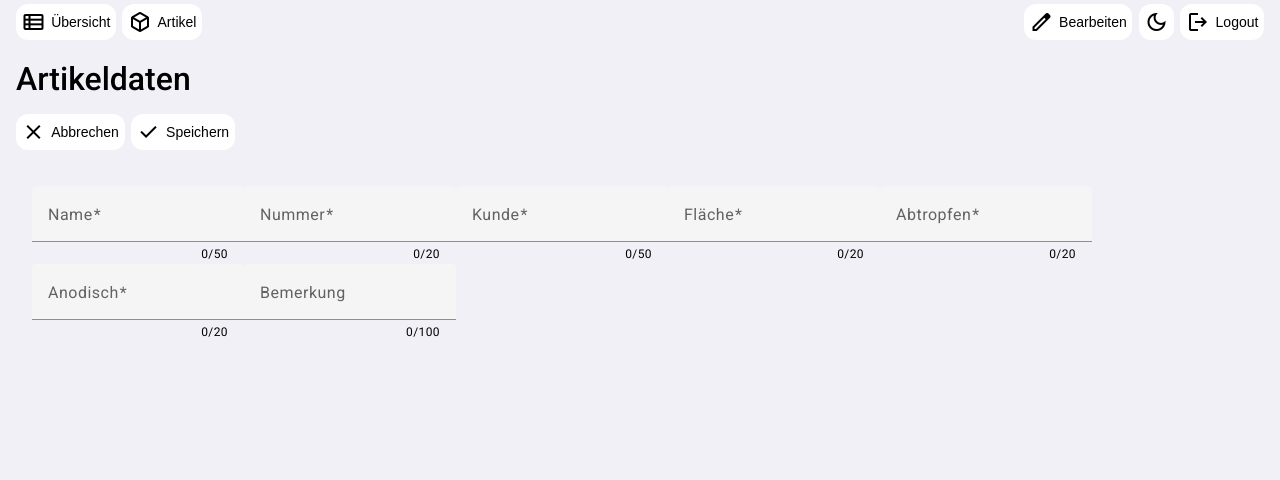
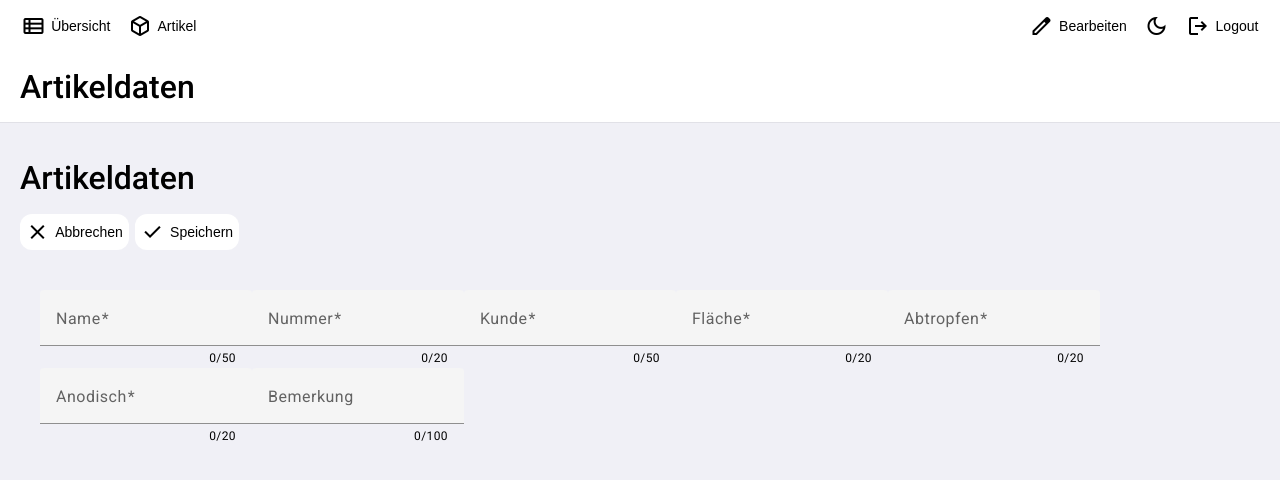
Before and after one commit to rapbru/cas-fee-project2-gravox, an Angular app in the folder frontend/: page /add-article in a window 1280 px wide. Shown: the top 480 px of the page. Built offline with nearby package versions, Linux system fonts and the light colour scheme; sample sign-in values are in the browser's storage.

Commit message:
Created sticky navbar, header, toolbar when scrolling with some kinks to iron out...

```diff
--- a/frontend/src/app/add-article/add-article.component.ts
+++ b/frontend/src/app/add-article/add-article.component.ts
@@ -1,4 +1,4 @@
-import { Component } from '@angular/core';
+import { Component, OnInit } from '@angular/core';
 import { CommonModule } from '@angular/common';
 import { FormsModule } from '@angular/forms';
 import { HttpClient } from '@angular/common/http';
@@ -11,6 +11,7 @@ import { LoggerService } from '../services/logger.service';
 import { environment } from '../../environments/environment';
 import { MatFormFieldModule } from '@angular/material/form-field';
 import { MatInputModule } from '@angular/material/input';
+import { HeaderService } from '../services/header.service';
 
 @Component({
   selector: 'app-add-article',
@@ -26,7 +27,7 @@ import { MatInputModule } from '@angular/material/input';
   ],
   templateUrl: './add-article.component.html'
 })
-export class AddArticleComponent {
+export class AddArticleComponent implements OnInit {
   private enableLogging = environment.enableLogging;
 
   article = {
@@ -50,8 +51,13 @@ export class AddArticleComponent {
   constructor(
     private http: HttpClient,
     private router: Router,
-    private loggerService: LoggerService
+    private loggerService: LoggerService,
+    private headerService: HeaderService
   ) {}
+
+  ngOnInit() {
+    this.headerService.setTitle('Artikeldaten');
+  }
 
   onSave() {
     if (this.enableLogging) {
--- a/frontend/src/app/app.component.html
+++ b/frontend/src/app/app.component.html
@@ -1,5 +1,14 @@
-<app-navbar *ngIf="authService.isLoggedIn()"></app-navbar>
-<main class="app-container" *ngIf="authService.isLoggedIn()">
-  <router-outlet></router-outlet>
-</main>
-<router-outlet *ngIf="!authService.isLoggedIn()"></router-outlet>
+<div class="app-layout">
+  <div class="sticky-header">
+    <app-navbar *ngIf="authService.isLoggedIn()" class="navbar"></app-navbar>
+    <div class="header-toolbar-container" *ngIf="authService.isLoggedIn()">
+      <h1 class="font-main">{{ headerService.title() }}</h1>
+      <app-toolbar *ngIf="showToolbar"></app-toolbar>
+    </div>
+  </div>
+
+  <main class="scrollable-content" *ngIf="authService.isLoggedIn()">
+    <router-outlet></router-outlet>
+  </main>
+  <router-outlet *ngIf="!authService.isLoggedIn()"></router-outlet>
+</div>
--- a/frontend/src/app/app.component.ts
+++ b/frontend/src/app/app.component.ts
@@ -5,6 +5,8 @@ import { NavbarComponent } from "./navbar/navbar.component";
 import { CommonModule } from '@angular/common';
 import { MatIconRegistry } from '@angular/material/icon';
 import { MatDialogModule } from '@angular/material/dialog';
+import { HeaderService } from './services/header.service';
+import { ToolbarComponent } from './toolbar/toolbar.component';
 
 @Component({
   selector: 'app-root',
@@ -13,17 +15,20 @@ import { MatDialogModule } from '@angular/material/dialog';
     RouterOutlet,
     NavbarComponent,
     CommonModule,
-    MatDialogModule
+    MatDialogModule,
+    ToolbarComponent
   ],
   templateUrl: './app.component.html',
   styleUrl: './app.component.scss'
 })
 export class AppComponent implements OnInit {
   title = 'gravox';
+  showToolbar = false;
 
   constructor(
     public authService: AuthService,
-    private matIconReg: MatIconRegistry
+    private matIconReg: MatIconRegistry,
+    public headerService: HeaderService
   ) {}
 
   ngOnInit(): void {
--- a/frontend/src/app/articles-details/articles-details.component.html
+++ b/frontend/src/app/articles-details/articles-details.component.html
@@ -1,8 +1,6 @@
 <div class="content-container">
   @if (article) {
-    <div class="article-header">
-      <h1>{{ article.title }}</h1>
-
+    <div class="article-actions">
       @if (!enableEdit()) {
         <button mat-raised-button
                 color="primary"
--- a/frontend/src/app/articles-details/articles-details.component.ts
+++ b/frontend/src/app/articles-details/articles-details.component.ts
@@ -7,6 +7,7 @@ import { OverviewStateService } from '../services/overview-state.service';
 import { MatIconModule } from '@angular/material/icon';
 import { MatButtonModule } from '@angular/material/button';
 import { ArticleCardComponent } from '../article-card/article-card.component';
+import { HeaderService } from '../services/header.service';
 
 @Component({
   selector: 'app-articles-details',
@@ -26,7 +27,8 @@ export class ArticlesDetailsComponent implements OnInit {
   constructor(
     private route: ActivatedRoute,
     private http: HttpClient,
-    private overviewStateService: OverviewStateService
+    private overviewStateService: OverviewStateService,
+    private headerService: HeaderService
   ) {}
 
   ngOnInit() {
@@ -40,6 +42,7 @@ export class ArticlesDetailsComponent implements OnInit {
         .subscribe({
           next: (article) => {
             this.article = article;
+            this.headerService.setTitle(article.title);
           },
           error: (error) => {
             console.error('Error loading article:', error);
--- a/frontend/src/app/articles/articles.component.ts
+++ b/frontend/src/app/articles/articles.component.ts
@@ -16,6 +16,7 @@ import { OverviewStateService } from '../services/overview-state.service';
 import { ArticleService } from '../services/article.service';
 import { DialogService } from '../services/dialog.service';
 import { forkJoin } from 'rxjs';
+import { HeaderService } from '../services/header.service';
 
 @Component({
   selector: 'app-articles',
@@ -55,10 +56,12 @@ export class ArticlesComponent implements OnInit {
     private router: Router,
     private loggerService: LoggerService,
     private overviewStateService: OverviewStateService,
-    private dialogService: DialogService
+    private dialogService: DialogService,
+    private headerService: HeaderService
   ) {}
 
   ngOnInit() {
+    this.headerService.setTitle('Artikel');
     this.loadArticles();
   }
 
--- a/frontend/src/app/overview/overview.component.ts
+++ b/frontend/src/app/overview/overview.component.ts
@@ -14,6 +14,7 @@ import { PositionDragDropService } from '../services/position-drag-drop.service'
 import { MatTooltipModule } from '@angular/material/tooltip';
 import { MatButtonModule } from '@angular/material/button';
 import { ToolbarComponent } from '../toolbar/toolbar.component';
+import { HeaderService } from '../services/header.service';
 
 @Component({
   selector: 'app-overview',
@@ -50,7 +51,8 @@ export class OverviewComponent implements OnDestroy, OnInit {
     private deviceDetectionService: DeviceDetectionService,
     private positionDragDropService: PositionDragDropService,
     public overviewStateService: OverviewStateService,
-    private errorHandlingService: ErrorHandlingService
+    private errorHandlingService: ErrorHandlingService,
+    private headerService: HeaderService
   ) {
     this.columnManagementService.columnsChanged.subscribe(() => {
       this.positionService.refreshPositions();
@@ -58,6 +60,7 @@ export class OverviewComponent implements OnDestroy, OnInit {
   }
 
   ngOnInit() {
+    this.headerService.setTitle('Übersicht');
     this.columnManagementService.loadColumnSettings().subscribe();
     this.positionService.startFetching();
   }
--- /dev/null
+++ b/frontend/src/app/services/header.service.ts
@@ -0,0 +1,13 @@
+import { Injectable, signal } from '@angular/core';
+
+@Injectable({
+  providedIn: 'root'
+})
+export class HeaderService {
+  private titleSignal = signal<string>('');
+  public title = this.titleSignal.asReadonly();
+
+  setTitle(title: string) {
+    this.titleSignal.set(title);
+  }
+}
--- a/frontend/src/styles.scss
+++ b/frontend/src/styles.scss
@@ -2,9 +2,10 @@
 
 body {
   margin: 0;
+  padding: 0;
+  height: 100vh;
   font-family: Roboto, "Helvetica Neue", sans-serif;
   background-color: var(--color-background);
-  min-height: 100vh;
   -webkit-overflow-scrolling: touch;
 }
 
@@ -119,6 +120,9 @@ input {
 
 // Navbar styles
 .navbar {
+  position: sticky;
+  top: 0;
+  z-index: 1000;
   width: 100%;
   padding: 0.25rem 0;
 
@@ -393,12 +397,9 @@ button.navbar-item {
 }
 
 .scrollable-content {
-  width: 100%;
-  max-height: 800px;
+  flex: 1;
   overflow-y: auto;
-  overflow-x: hidden;
-  border-radius: var(--button-border-radius);
-  padding: 1em;
+  padding: 20px;
 }
 
 
@@ -1080,3 +1081,39 @@ app-navbar {
     opacity: 0.12;
   }
 }
+
+// Layout structure
+.app-layout {
+  display: flex;
+  flex-direction: column;
+  height: 100vh;
+}
+
+.sticky-header {
+  position: sticky;
+  top: 0;
+  z-index: 1000;
+  background-color: var(--color-main);
+  border-bottom: 1px solid var(--color-sub-3);
+}
+
+.navbar {
+  background-color: var(--color-main);
+}
+
+.header-toolbar-container {
+  display: flex;
+  flex-direction: column;
+  background-color: var(--color-main);
+
+  h1 {
+    margin: 0;
+    padding: 16px 20px;
+  }
+}
+
+.scrollable-content {
+  flex: 1;
+  overflow-y: auto;
+  background-color: var(--color-background);
+}
```
Also changed, not shown: frontend/src/app/header/header.component.ts (added, +29 -0 lines).
